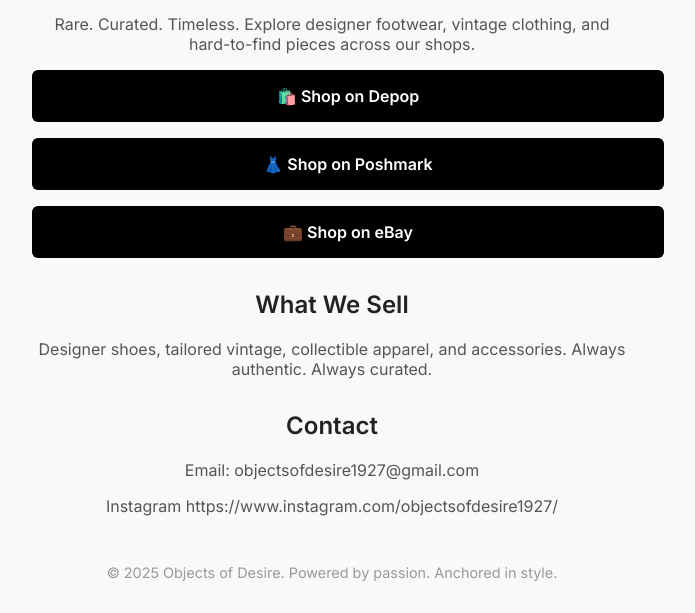
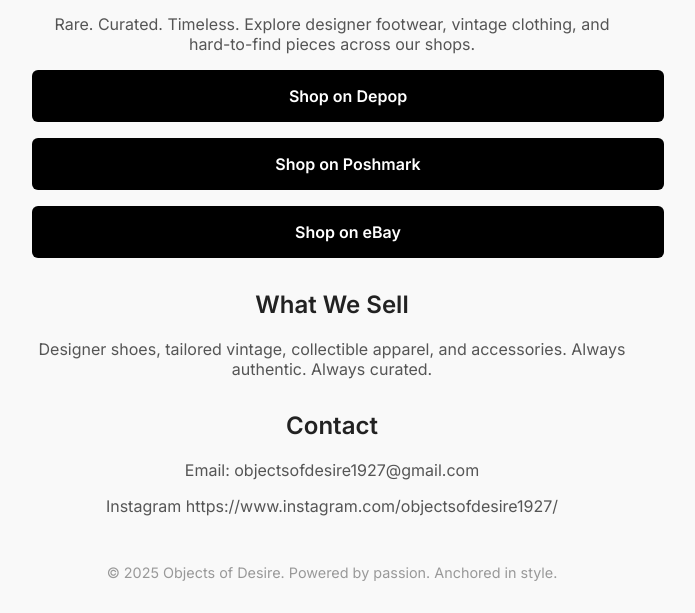
Before and after one commit to Objectsofdesire/shopcollection, a plain HTML site: page index.html in a window 1280 px wide. Shown: the part 214-827 px from the top of the page, without its empty margins (308-1003 px from the left). Drawn offline with Linux system fonts and the light colour scheme.

Commit message:
Update index.html

```diff
--- a/index.html
+++ b/index.html
@@ -68,9 +68,9 @@
     <h1>Objects of Desire</h1>
     <p>Rare. Curated. Timeless. Explore designer footwear, vintage clothing, and hard-to-find pieces across our shops.</p>
 
-    <a class="button" href="https://www.depop.com/objectsofdesire1927/" target="_blank">🛍️ Shop on Depop</a>
-    <a class="button" href="https://poshmark.ca/closet/objectsdesired1" target="_blank">👗 Shop on Poshmark</a>
-    <a class="button" href="https://www.ebay.com/usr/objectswax-0" target="_blank">💼 Shop on eBay</a>
+    <a class="button" href="https://www.depop.com/objectsofdesire1927/" target="_blank"> Shop on Depop</a>
+    <a class="button" href="https://poshmark.ca/closet/objectsdesired1" target="_blank">Shop on Poshmark</a>
+    <a class="button" href="https://www.ebay.com/usr/objectswax-0" target="_blank"> Shop on eBay</a>
 
     <div class="section">
       <h2>What We Sell</h2>
```
